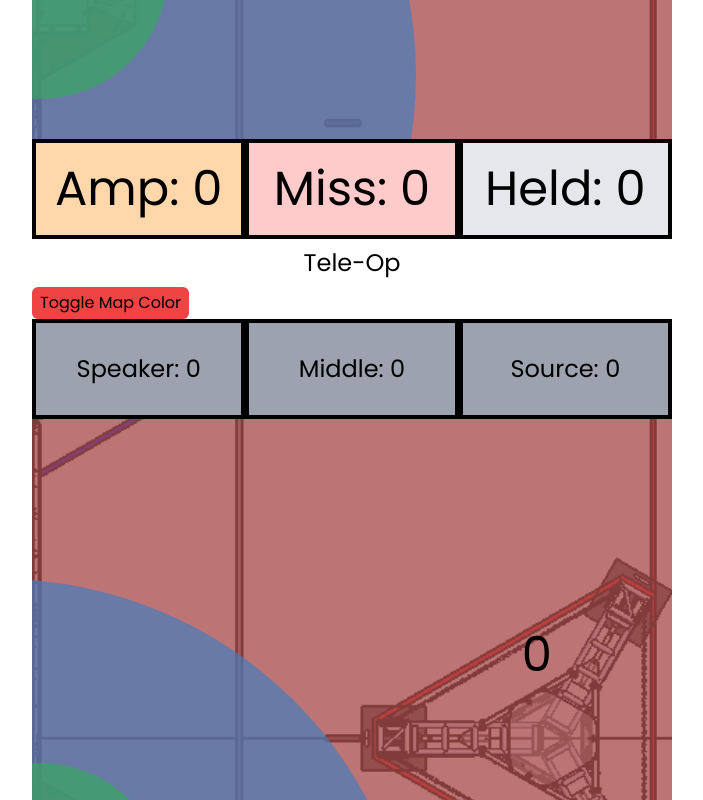
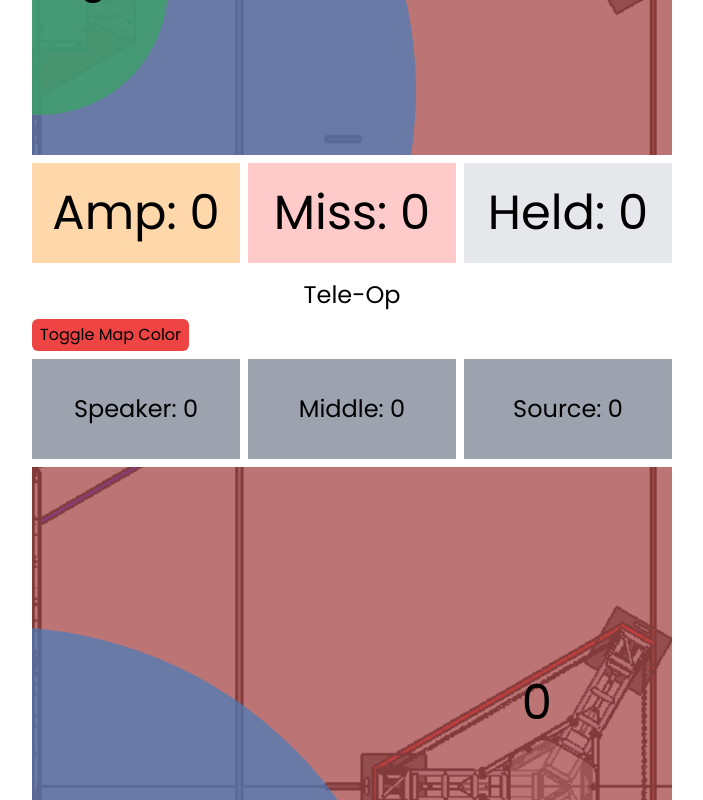
Before and after one commit to 4201VitruvianBots/scouting-app-2024, a React (Vite) app in the folder client/: page /match in a window 1280 px wide. Shown: the part 1200-2000 px from the top of the page, without its empty margins (288-991 px from the left). Built offline with nearby package versions, Linux system fonts and the light colour scheme.

Commit message:
formatted pickup, amp, and miss buttons

```diff
--- a/client/src/components/FieldButton.tsx
+++ b/client/src/components/FieldButton.tsx
@@ -91,14 +91,14 @@ function FieldButton({
                 )}
             </div>
 
-            <div className='w-[40em] flex-row flex'>
+            <div className='w-[40em] flex-row flex gap-2 py-2'>
                 {teleOp ?
                     ((count.teleShootNear || count.teleShootMid || count.teleShootFar || count.teleAmp || count.teleMiss || !count.hold) ?
                         <MultiButton values={['speaker', 'middle', 'source']} onChange={setPickupLocation} value={pickupLocation} labels={[`Speaker: ${count.telePickupSpeaker}`, `Middle: ${count.telePickupMiddle}`, `Source: ${count.telePickupSource}`]}
-                        className='h-[100px] flex-grow basis-0 border-4 border-black text-2xl'/> :
-                        <div className='bg-gray-200 h-[100px] flex-grow basis-0 border-4 border-black text-2xl grid place-items-center'>Note held from auto</div>) :
+                        className='h-[100px] flex-grow basis-0 text-2xl'/> :
+                        <div className='bg-gray-200 h-[100px] flex-grow basis-0 text-2xl grid place-items-center'>Note held from auto</div>) :
                     <MultiButton values={['preload', 'floor']} onChange={setPickupLocation} value={pickupLocation} labels={[`Preload: ${count.autoPreload}`, `Floor: ${count.autoPickupFloor}`]}
-                    className='h-[100px] flex-grow basis-0 border-4 text-2xl border-black'/>}
+                    className='h-[100px] flex-grow basis-0 text-2xl'/>}
             </div>
 
             <div className={`${alliance ? 'bg-field-blue' : 'bg-field-red'} h-[40em] w-[40em] overflow-hidden bg-cover bg-center object-contain brightness-75 mx-auto`}>
@@ -122,19 +122,19 @@ function FieldButton({
                 }
             </div>
 
-            <div className='w-[40em] flex-row flex'>
+            <div className='w-[40em] flex-row flex gap-2 py-2'>
             {
                 (count.hold === 0 || teleOp) ? (
                     <>
                     <RegionButton teleOp={teleOp} count={count} handleCount={handleCount}
-                        autoKey='autoAmp' teleKey='teleAmp'  className='bg-orange-200 h-[100px] !static flex-grow basis-0 border-4 border-black' label='Amp'/>
+                        autoKey='autoAmp' teleKey='teleAmp'  className='bg-orange-200 h-[100px] !static flex-grow basis-0' label='Amp'/>
                     <RegionButton teleOp={teleOp} count={count} handleCount={handleCount}
-                        autoKey='autoMiss' teleKey='teleMiss'  className='bg-red-200 h-[100px] !static flex-grow basis-0 border-4 border-black' label='Miss'/>
+                        autoKey='autoMiss' teleKey='teleMiss'  className='bg-red-200 h-[100px] !static flex-grow basis-0' label='Miss'/>
                     {!teleOp && <RegionButton teleOp={teleOp} count={count} handleCount={handleCount}
-                        autoKey='hold' teleKey='hold'  className='bg-gray-200 h-[100px] !static flex-grow basis-0 border-4 border-black' label='Held'/>}
+                        autoKey='hold' teleKey='hold'  className='bg-gray-200 h-[100px] !static flex-grow basis-0' label='Held'/>}
                     </>
                 ) :
-                (<div className='bg-gray-200 h-[100px] flex-grow basis-0 border-4 border-black text-5xl grid place-items-center'>Held: 1</div>)
+                (<div className='bg-gray-200 h-[100px] flex-grow basis-0 text-5xl grid place-items-center'>Held: 1</div>)
             }
 
             </div>
```
